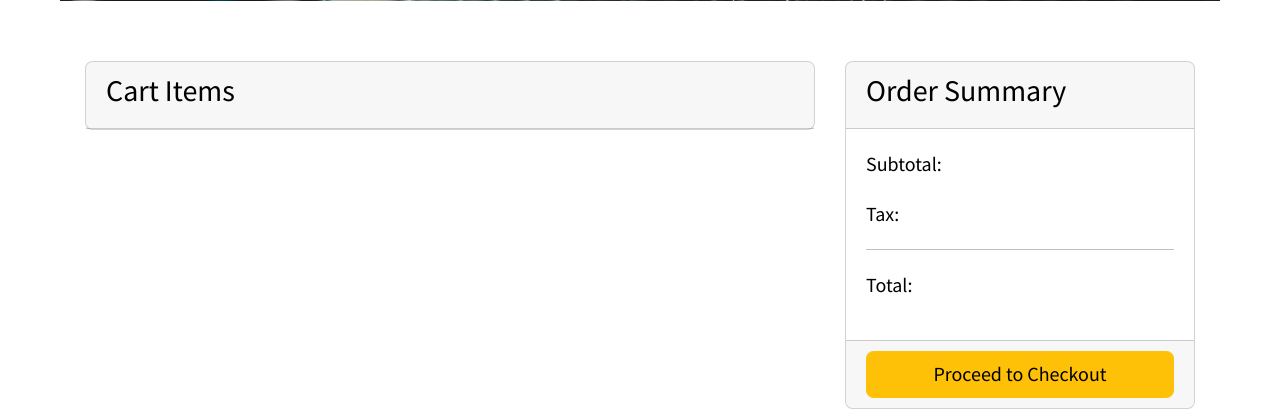
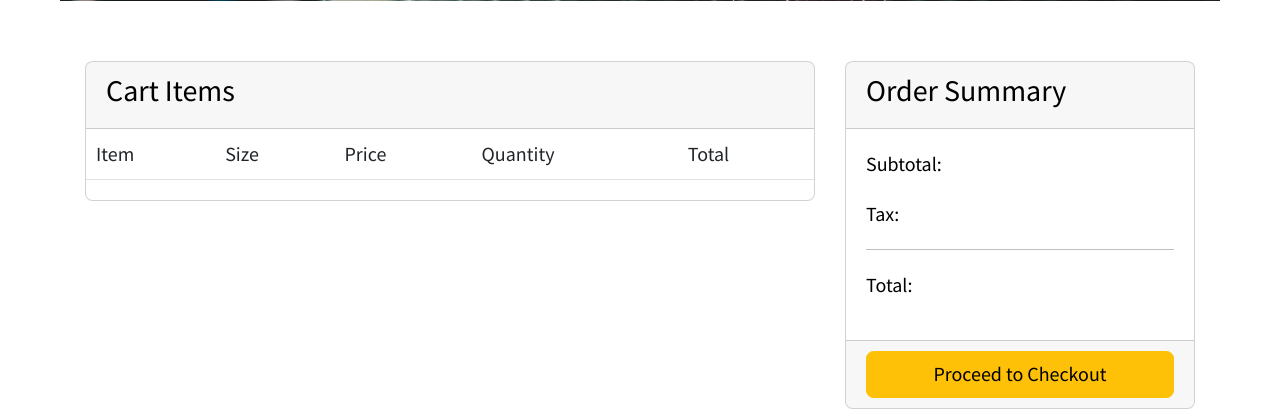
Before and after one commit to izzat-najah-edu/cuppa-joy, a PHP site: page /cart in a window 1280 px wide. Shown: the part 576-989 px from the top of the page. Run offline with PHP 8.4, Linux system fonts and the light colour scheme; lists and menus that the app fills with data are empty.

Commit message:
cart items table

```diff
--- a/cart.php
+++ b/cart.php
@@ -33,20 +33,32 @@ require_once "includes/config.php";
                         <h4>Cart Items</h4>
                     </div>
                     <div class="cart-body">
-                        <ul class="list-group list-group-flush">
+                        <table class="table">
+                            <tr>
+                                <th>Item</th>
+                                <th>Size</th>
+                                <th>Price</th>
+                                <th>Quantity</th>
+                                <th>Total</th>
+                            </tr>
                             <?php
                             foreach ($_SESSION["cart"] as $id => $sizes) {
                                 $coffee = Database::getInstance()->getCoffee(strval($id))->fetch_object();
                                 foreach ($sizes as $size => $properties) {
-                                    echo <<<LI
-                                    <li class="list-group-item">
-                                        $coffee->name - $size - {$properties["quantity"]}
-                                    </li>
-                                    LI;
+                                    $size = ucfirst($size);
+                                    echo <<<ROW
+                                        <tr>
+                                            <td><img src="assets/$coffee->image_url" alt="$coffee->name" width="50px">$coffee->name</td>
+                                            <td>$size</td>
+                                            <td>$coffee->price</td>
+                                            <td>{$properties["quantity"]}</td>
+                                            <td></td>
+                                        </tr>
+                                    ROW;
                                 }
                             }
                             ?>
-                        </ul>
+                        </table>
                     </div>
                 </div>
             </div>
```
